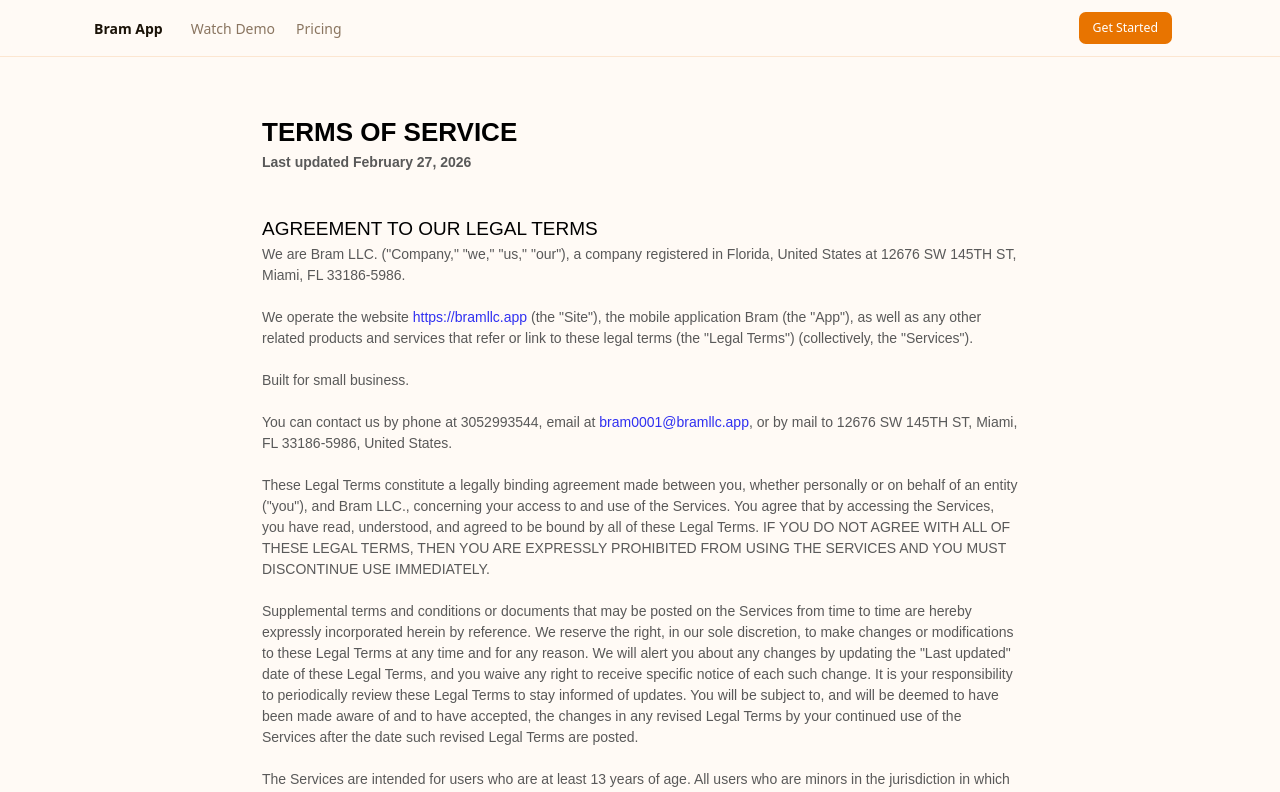
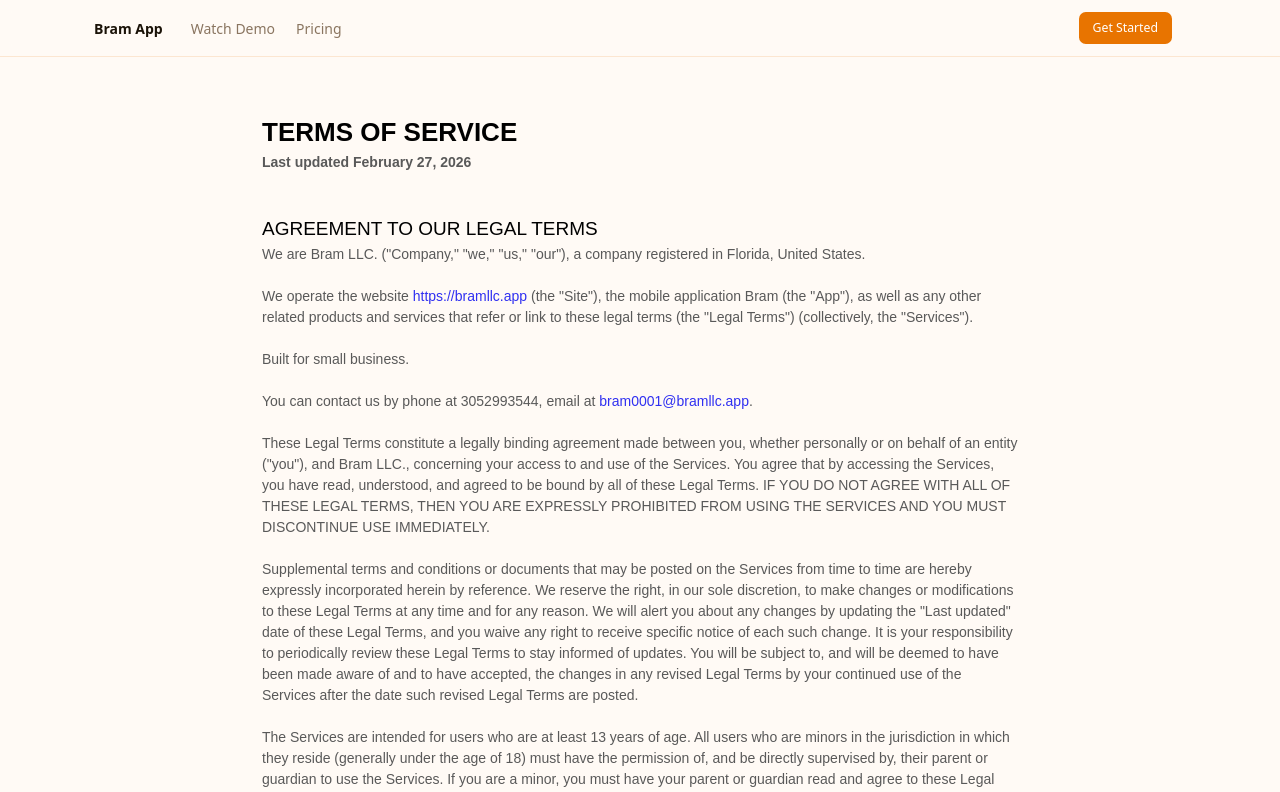
Before and after one commit to cerogab/Vercelstart-up, a React (Vite) app: page /terms-of-service in a window 1280 px wide. Shown: the top 792 px of the page. Built offline with nearby package versions, Linux system fonts and the light colour scheme; no server answers.

Commit message:
Remove physical address from Terms of Service

```diff
--- a/src/pages/TermsOfServicePage.tsx
+++ b/src/pages/TermsOfServicePage.tsx
@@ -73,7 +73,7 @@
         <div style={{ textAlign: "left" }}>
           <div data-custom-class="body_text" style={{ lineHeight: 1.5 }}>
             We are Bram LLC. ("Company," "we," "us," "our"), a company registered
-            in Florida, United States at 12676 SW 145TH ST, Miami, FL 33186-5986.
+            in Florida, United States.
           </div>
           <br />
           <div data-custom-class="body_text" style={{ lineHeight: 1.5 }}>
@@ -105,8 +105,7 @@
             >
               bram0001@bramllc.app
             </a>
-            , or by mail to 12676 SW 145TH ST, Miami, FL 33186-5986, United
-            States.
+            .
           </div>
           <br />
           <div data-custom-class="body_text" style={{ lineHeight: 1.5 }}>
@@ -1060,12 +1059,6 @@
             Attn: Copyright Agent
           </div>
           <div data-custom-class="body_text" style={{ lineHeight: 1.5 }}>
-            12676 SW 145TH ST
-          </div>
-          <div data-custom-class="body_text" style={{ lineHeight: 1.5 }}>
-            Miami, FL 33186-5986
-          </div>
-          <div data-custom-class="body_text" style={{ lineHeight: 1.5 }}>
             United States
           </div>
           <div data-custom-class="body_text" style={{ lineHeight: 1.5 }}>
@@ -1491,12 +1484,6 @@
             <strong>Bram LLC.</strong>
           </div>
           <div data-custom-class="body_text" style={{ lineHeight: 1.5 }}>
-            <strong>12676 SW 145TH ST</strong>
-          </div>
-          <div data-custom-class="body_text" style={{ lineHeight: 1.5 }}>
-            <strong>Miami, FL 33186-5986</strong>
-          </div>
-          <div data-custom-class="body_text" style={{ lineHeight: 1.5 }}>
             <strong>United States</strong>
           </div>
           <div data-custom-class="body_text" style={{ lineHeight: 1.5 }}>
```
